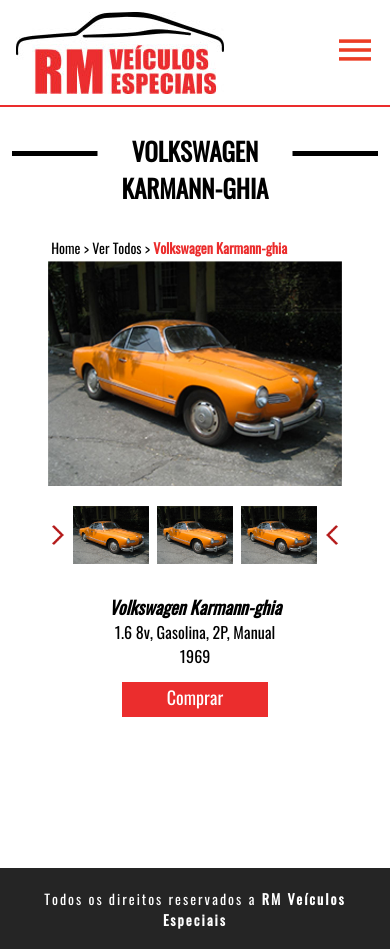
After one commit to Carolbrandes/RM_veiculos_especiais, a PHP site: page /veiculo.php in a window 390 px wide. The commit adds this page. Run offline with PHP 8.4, Linux system fonts and the light colour scheme.

Commit message:
fiz a pagina estática de venda individual]

```diff
--- a/css/style.css
+++ b/css/style.css
@@ -438,10 +438,9 @@ header {
     width: 15%; }
     @media screen and (max-width: 768px) {
       .venda__filtros {
-        width: 60%;
-        margin: 0 auto;
-        padding: 5% 0; } }
-    @media screen and (max-width: 768px) {
+        width: 80%;
+        padding: 10% 0 2%; } }
+    @media screen and (max-width: 414px) {
       .venda__filtros {
         width: 80%;
         padding: 20% 0 2%; } }
@@ -472,27 +471,30 @@ header {
         height: 15px;
         background-image: linear-gradient(to bottom, #fff, #b4b4b4);
         position: absolute;
-        top: 53px;
+        top: 50px;
         left: 1px; }
         @media screen and (max-width: 1024px) {
           .venda__filtro-range .input-range__progresso {
-            top: 40px; } }
+            top: 35px; } }
         @media screen and (max-width: 768px) {
           .venda__filtro-range .input-range__progresso {
-            top: 38px; } }
+            top: 40px; } }
+        @media screen and (max-width: 414px) {
+          .venda__filtro-range .input-range__progresso {
+            top: 35px; } }
       .venda__filtro-range .input-range__pointer {
         width: 15px;
         height: 25px;
         background-image: linear-gradient(to bottom, #5e5e5e, #414040);
         position: absolute;
-        top: 46px;
+        top: 44px;
         left: 50%; }
         @media screen and (max-width: 1024px) {
           .venda__filtro-range .input-range__pointer {
-            top: 33px; } }
+            top: 30px; } }
         @media screen and (max-width: 768px) {
           .venda__filtro-range .input-range__pointer {
-            top: 32px; } }
+            top: 35px; } }
         @media screen and (max-width: 414px) {
           .venda__filtro-range .input-range__pointer {
             top: 30px; } }
@@ -531,4 +533,70 @@ header {
     .venda__vitrine .vitrine {
       padding: 0; }
 
+.veiculo {
+  width: 80%;
+  margin: 0 auto;
+  display: flex;
+  justify-content: space-around;
+  padding: 10% 0; }
+  @media screen and (max-width: 768px) {
+    .veiculo {
+      padding: 20% 0; } }
+  @media screen and (max-width: 414px) {
+    .veiculo {
+      padding: 30% 0;
+      flex-direction: column;
+      justify-content: center; } }
+  .veiculo__breadcrumb {
+    padding: 1%; }
+    .veiculo__breadcrumb a {
+      color: #000;
+      text-decoration: none; }
+    .veiculo__breadcrumb .breadcrumb-selected {
+      color: #eb2d2d;
+      font-weight: bold; }
+    @media screen and (max-width: 768px) {
+      .veiculo__breadcrumb {
+        font-size: 14px; } }
+  .veiculo-imagens {
+    width: 50%; }
+    @media screen and (max-width: 414px) {
+      .veiculo-imagens {
+        width: 100%; } }
+  .veiculo-imagem-principal {
+    width: 100%; }
+  .veiculo-galeria {
+    display: flex;
+    justify-content: space-between;
+    align-items: center;
+    width: 100%;
+    margin: 5% auto; }
+    .veiculo-galeria__fotos {
+      display: flex;
+      justify-content: space-around; }
+      .veiculo-galeria__fotos img {
+        width: 30%;
+        height: 30%; }
+  .veiculo .seta-slider {
+    width: 20px;
+    height: 20px; }
+  .veiculo-descricao {
+    width: 45%;
+    display: flex;
+    flex-direction: column;
+    align-items: center;
+    padding: 5% 0; }
+    @media screen and (max-width: 414px) {
+      .veiculo-descricao {
+        width: 100%; } }
+
+@media screen and (max-width: 1024px) {
+  .footer {
+    width: 100%;
+    position: absolute;
+    bottom: 0; } }
+@media screen and (max-width: 414px) {
+  .footer {
+    position: initial; } }
+
 /*# sourceMappingURL=style.css.map */
--- a/css/style.scss
+++ b/css/style.scss
@@ -11,3 +11,4 @@
 @import "../componentes/form-contato/form-contato.scss";
 @import "../componentes/footer/footer.scss";
 @import "../secoes/vendas/vendas.scss";
+@import "../secoes/veiculo-selecionado/veiculo-selecionado.scss";
--- /dev/null
+++ b/veiculo.php
@@ -0,0 +1,63 @@
+<!DOCTYPE html>
+<html lang="en">
+
+<head>
+        <meta charset="UTF-8">
+        <meta name="viewport" content="width=device-width, initial-scale=1.0">
+        <script src="https://code.jquery.com/jquery-3.4.1.min.js" integrity="sha256-CSXorXvZcTkaix6Yvo6HppcZGetbYMGWSFlBw8HfCJo=" crossorigin="anonymous"></script>
+        <title>RM Veículos Especiais</title>
+        <meta name="description" content="Site para consultoria, compra e venda de automóveis">
+        <meta name="keywords" content="carros, automóveis, veículos">
+        <link rel="stylesheet" href="css/style.css">
+</head>
+
+<body>
+
+        <?php include_once "componentes/header/header.php"; ?>
+
+        <contexto>
+                <main>
+                        <div class="titulo-linha">
+                                <div class="titulo-linha__linha"></div>
+                                <h1 class="titulo-linha__titulo">Volkswagen Karmann-ghia</h1>
+                        </div>
+
+
+                        <article class="veiculo">
+
+                                <div class="veiculo-imagens">
+                                        <nav class="veiculo__breadcrumb">
+                                                <a href="index.php">Home</a> &gt; <a href="venda.php">Ver Todos</a> &gt; <span class="breadcrumb-selected">Volkswagen Karmann-ghia</span>
+                                        </nav>
+                                        <img class="veiculo-imagem-principal" src="imagens/carro01.jpg" alt="">
+
+                                        <div class="veiculo-galeria">
+                                                <img class="seta-slider" src="imagens/seta-esquerda.png" alt="">
+                                                <div class="veiculo-galeria__fotos">
+                                                        <img src="imagens/carro01.jpg" alt="">
+                                                        <img src="imagens/carro01.jpg" alt="">
+                                                        <img src="imagens/carro01.jpg" alt="">
+                                                </div>
+                                                <img class="seta-slider" src="imagens/seta-direita.png" alt="">
+                                        </div>
+
+                                </div>
+                                <div class="veiculo-descricao">
+                                        <h2 class="titulo-simples-preto">Volkswagen Karmann-ghia</h2>
+                                        <p>1.6 8v, Gasolina, 2P, Manual</p>
+                                        <p>1969</p>
+                                        <a href="veiculo.php" class="botao-mais-detalhes">Comprar</a>
+                                </div>
+
+                        </article>
+                </main>
+
+        </contexto>
+
+        <?php include_once "componentes/footer/footer.php"; ?>
+
+        <script src="js/menu.js"></script>
+
+</body>
+
+</html>
```
Also changed, not shown: componentes/vitrine/vitrine.php (+12 -12 lines), secoes/veiculo-selecionado/veiculo-selecionado.scss (added, +98 -0 lines), secoes/vendas/vendas.scss (+18 -12 lines), 1 other file.
